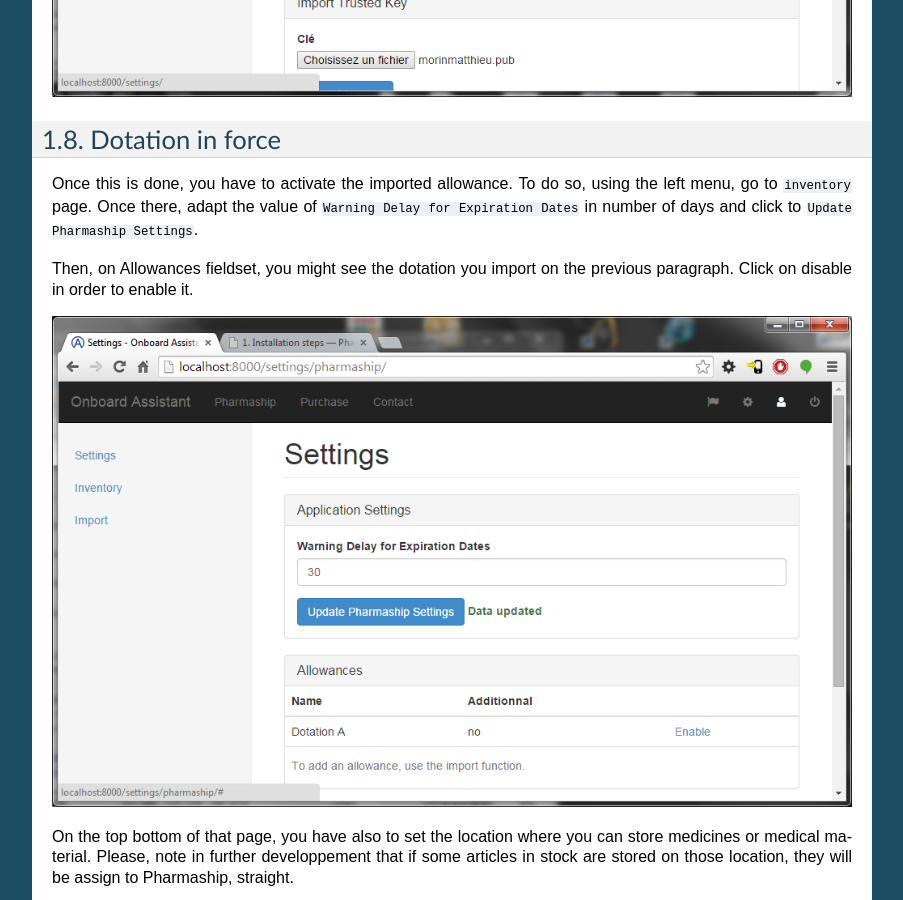
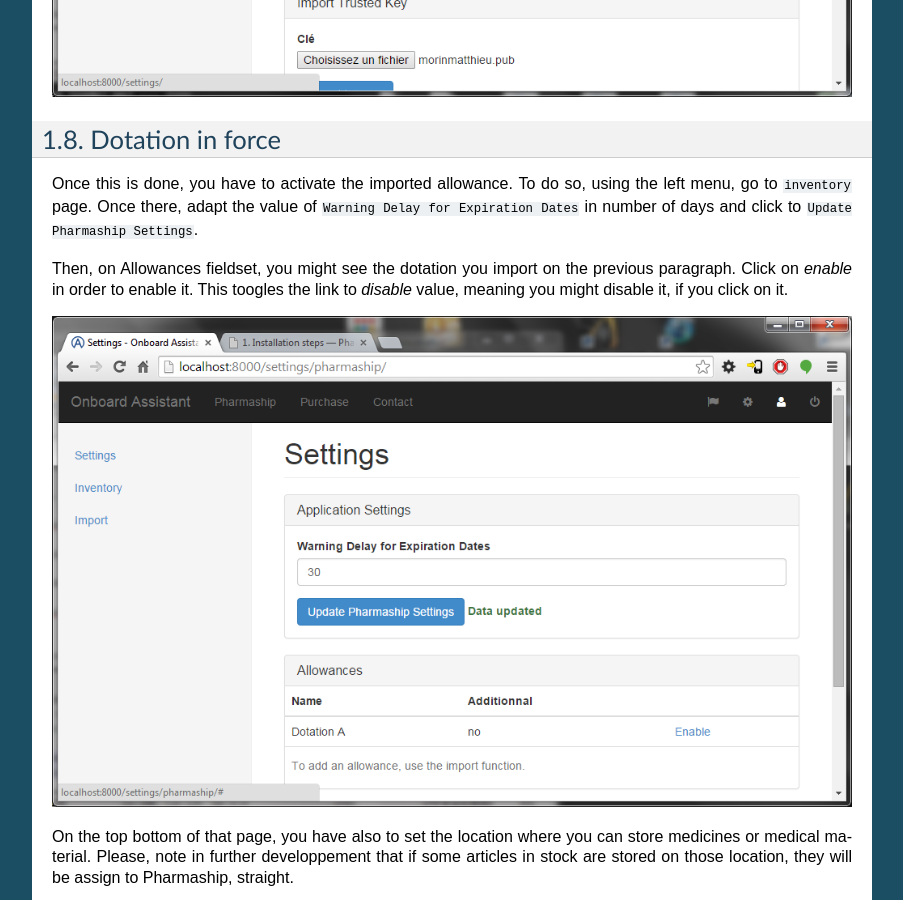
Before and after one commit to tuxite/pharmaship, a Sphinx documentation site: the page built from docs/source/chapter_1.rst, in a window 1280 px wide and 900 px high, scrolled down 5305 px. Shown: the whole window, without its empty margins (198-1101 px from the left). Built offline with Sphinx 7.4.7, drawn with Linux system fonts in a browser that asks for light colours; some of the changed text lies outside the part shown.

Commit message:
Continue documentation (small correction chapter 1)

```diff
--- a/docs/source/chapter_1.rst
+++ b/docs/source/chapter_1.rst
@@ -1,8 +1,9 @@
+.. |ps| replace:: *PharmaShip*
+
 ******************
 Installation steps
 ******************
 
-.. |ps| replace:: *PharmaShip*
 
 Software Requirement
 ====================
@@ -36,7 +37,7 @@
 
 In MySQL, you have to create a dedicated DataBase. To do so, follow the next steps in MySQL console::
 
-	> CREATE DATABASE pharmaship;``
+	> CREATE DATABASE pharmaship;
 	> GRANT ALL PRIVILEGES ON pharmaship.* TO 'pharmaship'@'%' IDENTIFIED BY 'pharmaship';
 
 That makes a DataBase called pharmaship and then a user with full access on it (password is also pharmaship, so you won't have to modify ~/conf/mysql.conf, but you should personalised it for security reasons.
@@ -139,7 +140,7 @@
 
 Once this is done, you have to activate the imported allowance. To do so, using the left menu, go to ``inventory`` page. Once there, adapt the value of ``Warning Delay for Expiration Dates`` in number of days and click to ``Update Pharmaship Settings``.
 
-Then, on Allowances fieldset, you might see the dotation you import on the previous paragraph. Click on disable in order to enable it.
+Then, on Allowances fieldset, you might see the dotation you import on the previous paragraph. Click on *enable* in order to enable it. This toogles the link to *disable* value, meaning you might disable it, if you click on it.
 
 .. image:: img/inventory.png
 
```
Also changed, not shown: docs/source/chapter_2.rst (+17 -4 lines).
